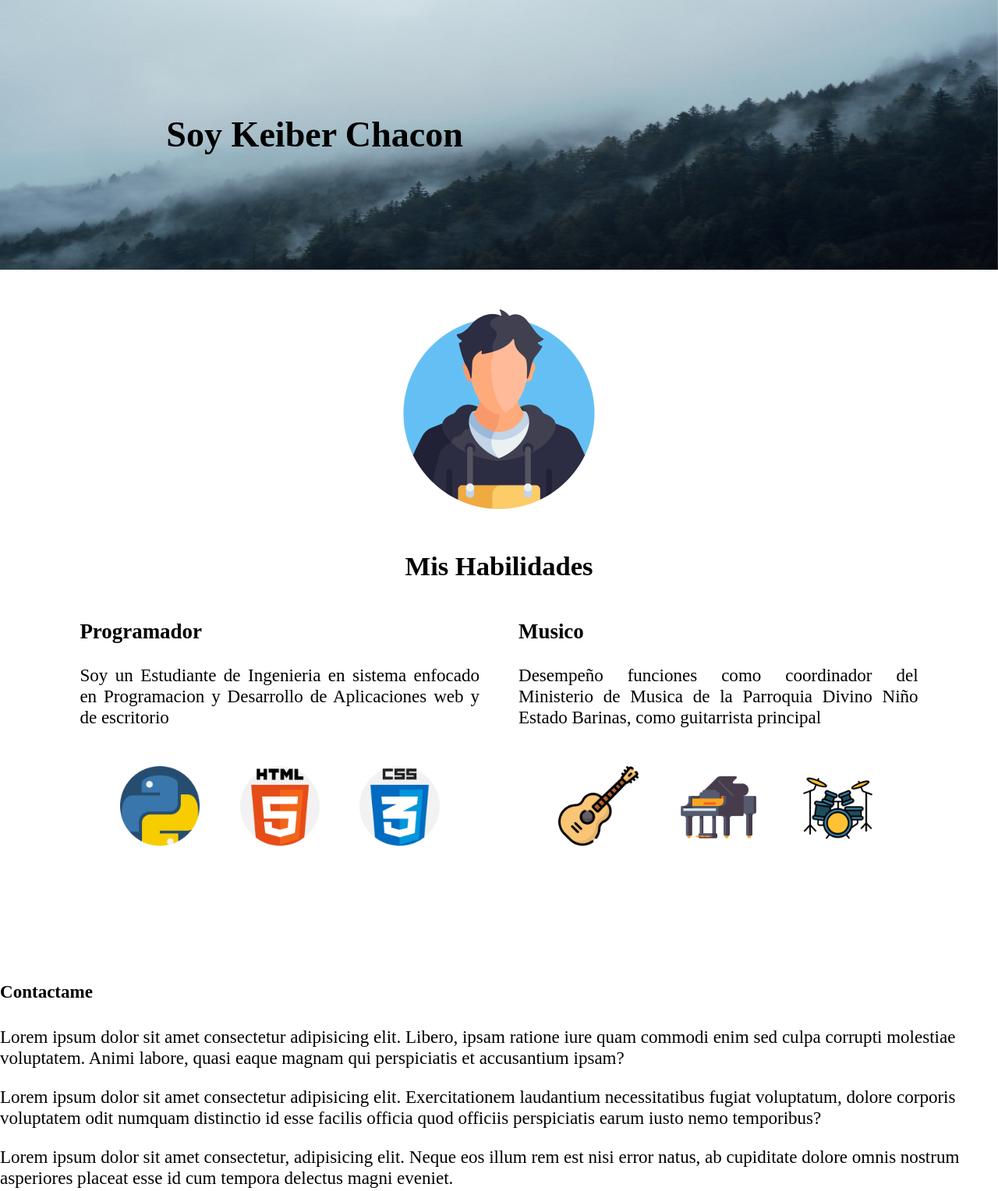
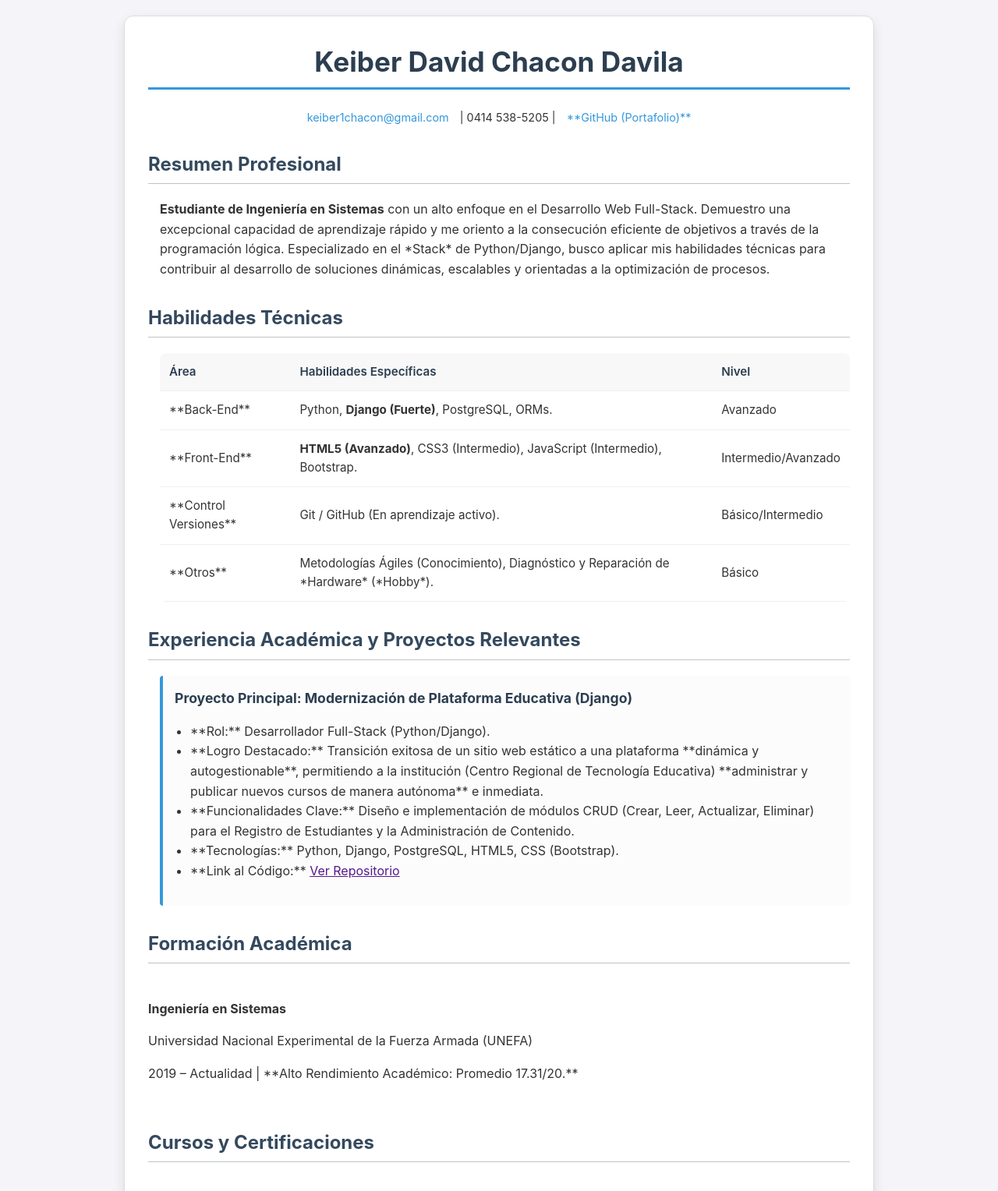
Before and after one commit to Mrock8/Mi-Pagina-Web, a plain HTML site: page index.html in a window 1280 px wide. Shown: the top 1528 px of the page at 78% size. Drawn offline with Linux system fonts and the light colour scheme.

Commit message:
Update index.html
Actualizacion a Curriculum Online

```diff
--- a/index.html
+++ b/index.html
@@ -1,58 +1,198 @@
 <!DOCTYPE html>
-<html lang="en">
+<html lang="es">
 <head>
     <meta charset="UTF-8">
     <meta name="viewport" content="width=device-width, initial-scale=1.0">
-    <link rel="stylesheet" href="css/style.css">
-    <title>Sobre Mi</title>
+    <title>Curriculum - Keiber Chacon</title>
+    <!--
+        Estilos CSS básicos y profesionales.
+        Se utilizan estilos embebidos para asegurar que el CV se vea bien
+        al ser publicado directamente en GitHub Pages sin archivos CSS externos.
+    -->
+    <style>
+        body {
+            font-family: 'Inter', 'Segoe UI', Tahoma, Geneva, Verdana, sans-serif;
+            margin: 0;
+            padding: 20px;
+            line-height: 1.6;
+            color: #333;
+            background-color: #f4f4f9;
+        }
+        .container {
+            max-width: 900px;
+            margin: auto;
+            background: #fff;
+            padding: 30px;
+            border-radius: 12px;
+            box-shadow: 0 6px 15px rgba(0, 0, 0, 0.1);
+            border: 1px solid #ddd;
+        }
+        h1 {
+            color: #2c3e50;
+            border-bottom: 3px solid #3498db;
+            padding-bottom: 5px;
+            margin-top: 0;
+            font-size: 2.2em;
+            text-align: center;
+        }
+        h2 {
+            color: #34495e;
+            border-bottom: 1px solid #bdc3c7;
+            padding-bottom: 5px;
+            margin-top: 30px;
+            font-size: 1.5em;
+        }
+        .contact-info {
+            text-align: center;
+            margin-bottom: 20px;
+            font-size: 0.9em;
+        }
+        .contact-info a {
+            color: #3498db;
+            text-decoration: none;
+            margin: 0 10px;
+            transition: color 0.3s;
+        }
+        .contact-info a:hover {
+            color: #2980b9;
+            text-decoration: underline;
+        }
+        .section-content {
+            padding-left: 15px;
+        }
+        .skill-table {
+            width: 100%;
+            border-collapse: collapse;
+            margin-top: 15px;
+            font-size: 0.95em;
+            border-radius: 8px;
+            overflow: hidden;
+        }
+        .skill-table th, .skill-table td {
+            padding: 12px;
+            text-align: left;
+            border-bottom: 1px solid #ecf0f1;
+        }
+        .skill-table th {
+            background-color: #f8f8f8;
+            color: #2c3e50;
+            font-weight: 600;
+        }
+        .project-item {
+            margin-bottom: 25px;
+            padding: 15px;
+            border-left: 4px solid #3498db;
+            background-color: #ecf0f130;
+            border-radius: 4px;
+        }
+        .project-item strong {
+            display: block;
+            margin-bottom: 8px;
+            font-size: 1.1em;
+            color: #2c3e50;
+        }
+        .project-item ul {
+            list-style: disc;
+            margin-left: 20px;
+            padding-left: 0;
+        }
+        .academico {
+            padding: 10px 0;
+        }
+    </style>
 </head>
 <body>
-    <div class="top-container">
-        <img class="img-fondo" src="img/conifers.jpg" alt="">
-        <div class="linear-gradient"></div>
-        <div class="top-title">
-            <h1 class="title">Soy Keiber Chacon</h1>
+    <div class="container">
+
+        <!-- 1. TÍTULO Y CONTACTO (RECUERDA LLENAR LOS PLACEHOLDERS) -->
+        <h1>Keiber David Chacon Davila</h1>
+        <p class="contact-info">
+            <a href="mailto:keiber1chacon@gmail.com">keiber1chacon@gmail.com</a> |
+            0414 538-5205 |
+            <a href="URL_GITHUB" target="_blank">**GitHub (Portafolio)**</a>
+        </p>
+
+        <!-- 2. RESUMEN PROFESIONAL (PERFIL) -->
+        <h2>Resumen Profesional</h2>
+        <div class="section-content">
+            <p><strong>Estudiante de Ingeniería en Sistemas</strong> con un alto enfoque en el
+            Desarrollo Web Full-Stack. Demuestro una excepcional capacidad de aprendizaje rápido y me oriento a la consecución eficiente de objetivos a través de la programación lógica.
+            Especializado en el *Stack* de Python/Django, busco aplicar mis habilidades técnicas para contribuir
+            al desarrollo de soluciones dinámicas, escalables y orientadas a la optimización de procesos.
+            </p>
+        </div>
+
+        <!-- 3. HABILIDADES TÉCNICAS -->
+        <h2>Habilidades Técnicas</h2>
+        <div class="section-content">
+            <table class="skill-table">
+                <thead>
+                    <tr>
+                        <th>Área</th>
+                        <th>Habilidades Específicas</th>
+                        <th>Nivel</th>
+                    </tr>
+                </thead>
+                <tbody>
+                    <tr>
+                        <td>**Back-End**</td>
+                        <td>Python, <strong>Django (Fuerte)</strong>, PostgreSQL, ORMs.</td>
+                        <td>Avanzado</td>
+                    </tr>
+                    <tr>
+                        <td>**Front-End**</td>
+                        <td><strong>HTML5 (Avanzado)</strong>, CSS3 (Intermedio), JavaScript (Intermedio), Bootstrap.</td>
+                        <td>Intermedio/Avanzado</td>
+                    </tr>
+                    <tr>
+                        <td>**Control Versiones**</td>
+                        <td>Git / GitHub (En aprendizaje activo).</td>
+                        <td>Básico/Intermedio</td>
+                    </tr>
+                    <tr>
+                        <td>**Otros**</td>
+                        <td>Metodologías Ágiles (Conocimiento), Diagnóstico y Reparación de *Hardware* (*Hobby*).</td>
+                        <td>Básico</td>
+                    </tr>
+                </tbody>
+            </table>
+        </div>
+
+        <!-- 4. EXPERIENCIA Y PROYECTOS RELEVANTES -->
+        <h2>Experiencia Académica y Proyectos Relevantes</h2>
+        <div class="section-content">
+            <div class="project-item">
+                <strong>Proyecto Principal: Modernización de Plataforma Educativa (Django)</strong>
+                <ul>
+                    <li>**Rol:** Desarrollador Full-Stack (Python/Django).</li>
+                    <li>**Logro Destacado:** Transición exitosa de un sitio web estático a una plataforma
+                        **dinámica y autogestionable**, permitiendo a la institución (Centro Regional de Tecnología Educativa)
+                        **administrar y publicar nuevos cursos de manera autónoma** e inmediata.</li>
+                    <li>**Funcionalidades Clave:** Diseño e implementación de módulos CRUD (Crear, Leer, Actualizar, Eliminar) para el Registro de Estudiantes y la Administración de Contenido.</li>
+                    <li>**Tecnologías:** Python, Django, PostgreSQL, HTML5, CSS (Bootstrap).</li>
+                    <li>**Link al Código:** <a href="" target="_blank">Ver Repositorio</a></li>
+                </ul>
+            </div>
+            <!-- Puedes añadir más proyectos aquí -->
+        </div>
+
+        <!-- 5. FORMACIÓN ACADÉMICA -->
+        <h2>Formación Académica</h2>
+        <div class="section-content academico">
+            <p><strong>Ingeniería en Sistemas</strong></p>
+            <p>Universidad Nacional Experimental de la Fuerza Armada (UNEFA)</p>
+            <p>2019 – Actualidad | **Alto Rendimiento Académico: Promedio 17.31/20.**</p>
+        </div>
+
+        <!-- 6. CURSOS Y CERTIFICACIONES -->
+        <h2>Cursos y Certificaciones</h2>
+        <div class="section-content academico">
+            <ul>
+                <li>Certificación en Fundamentos de Python.</li>
+                <li>Curso de Desarrollo Web con PHP.</li>
+                <li>Certificado de Conocimiento en Reparación y Mantenimiento de Hardware (Hobby).</li>
+            </ul>
         </div>
     </div>
-    <div class="middle-container">
-        <div class="skills-container">
-            <img class="img-profile" src="img/boy.png" alt="">
-            <h2 class="my-skills">Mis Habilidades</h2>
-            <div class="skills-one">
-                <h3>Programador</h3>
-                <p>
-                    Soy un Estudiante de Ingenieria en sistema
-                    enfocado en Programacion y Desarrollo de Aplicaciones
-                    web y de escritorio
-                </p>
-                <div class="img-skills-container-one">
-                    <img class=" img-skills" src="img/python.png" alt="">
-                    <img class=" img-skills" src="img/html-5.png" alt="">
-                    <img class=" img-skills" src="img/css.png" alt="">
-                </div>
-            </div>
-            <div class="skills-two">
-                <h3>Musico</h3>
-                <p>
-                    Desempeño funciones como coordinador del Ministerio de Musica
-                    de la Parroquia Divino Niño Estado Barinas, como guitarrista
-                    principal
-                </p>
-                <div class="img-skills-container-two">
-                    <img class=" img-skills" src="img/guitar.png" alt="">
-                    <img class=" img-skills" src="img/grand-piano.png" alt="">
-                    <img class=" img-skills" src="img/drum-set.png" alt="">
-                </div>
-            </div>
-        </div>
-    </div>
-    <div class="bottom-container">
-        <div class="contact-container">
-            <h4>Contactame</h4>
-            <p>Lorem ipsum dolor sit amet consectetur adipisicing elit. Libero, ipsam ratione iure quam commodi enim sed culpa corrupti molestiae voluptatem. Animi labore, quasi eaque magnam qui perspiciatis et accusantium ipsam?</p>
-            <p>Lorem ipsum dolor sit amet consectetur adipisicing elit. Exercitationem laudantium necessitatibus fugiat voluptatum, dolore corporis voluptatem odit numquam distinctio id esse facilis officia quod officiis perspiciatis earum iusto nemo temporibus?</p>
-        </div>
-    </div>
-    <p>Lorem ipsum dolor sit amet consectetur, adipisicing elit. Neque eos illum rem est nisi error natus, ab cupiditate dolore omnis nostrum asperiores placeat esse id cum tempora delectus magni eveniet.</p>
 </body>
 </html>
```
